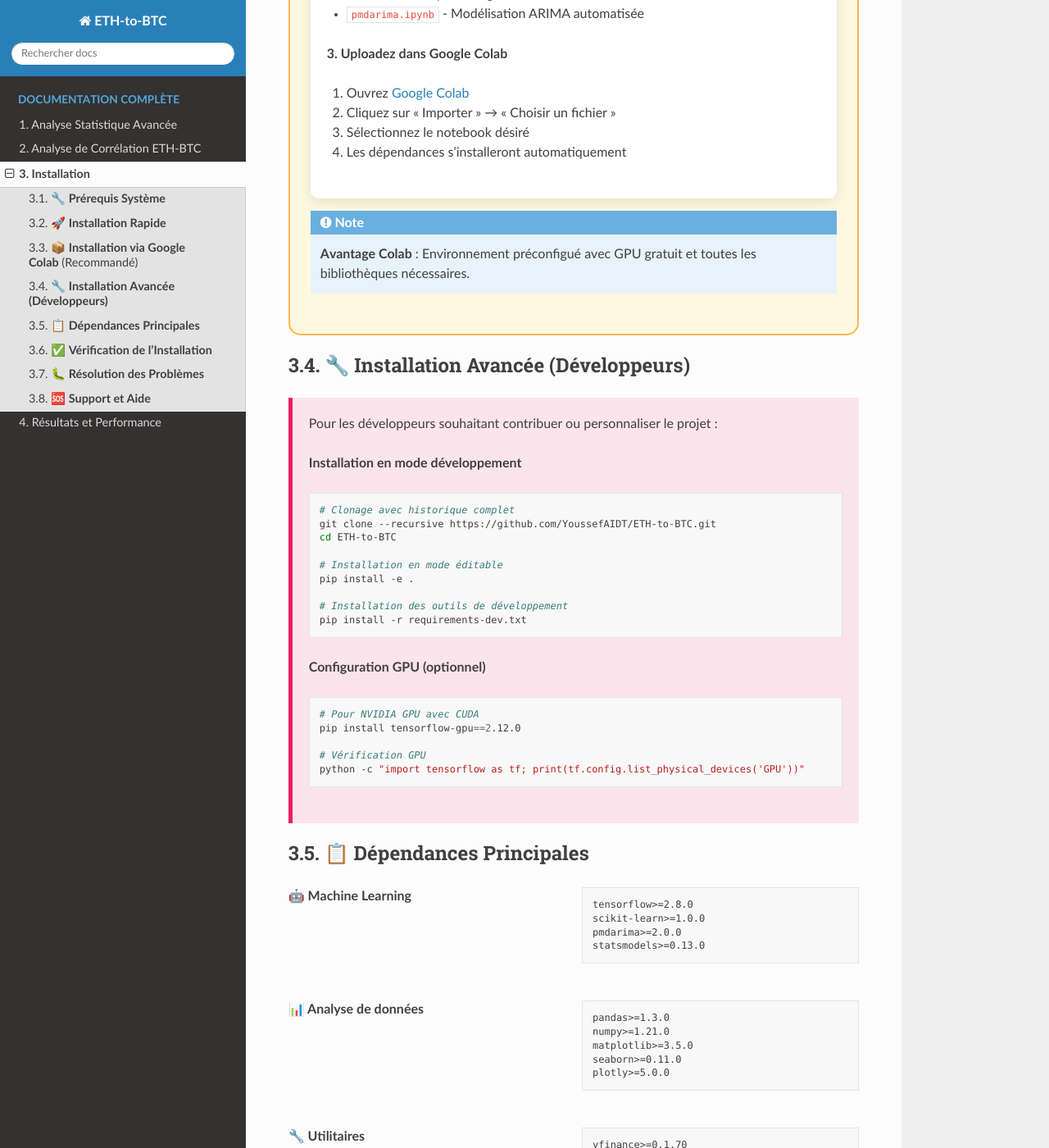
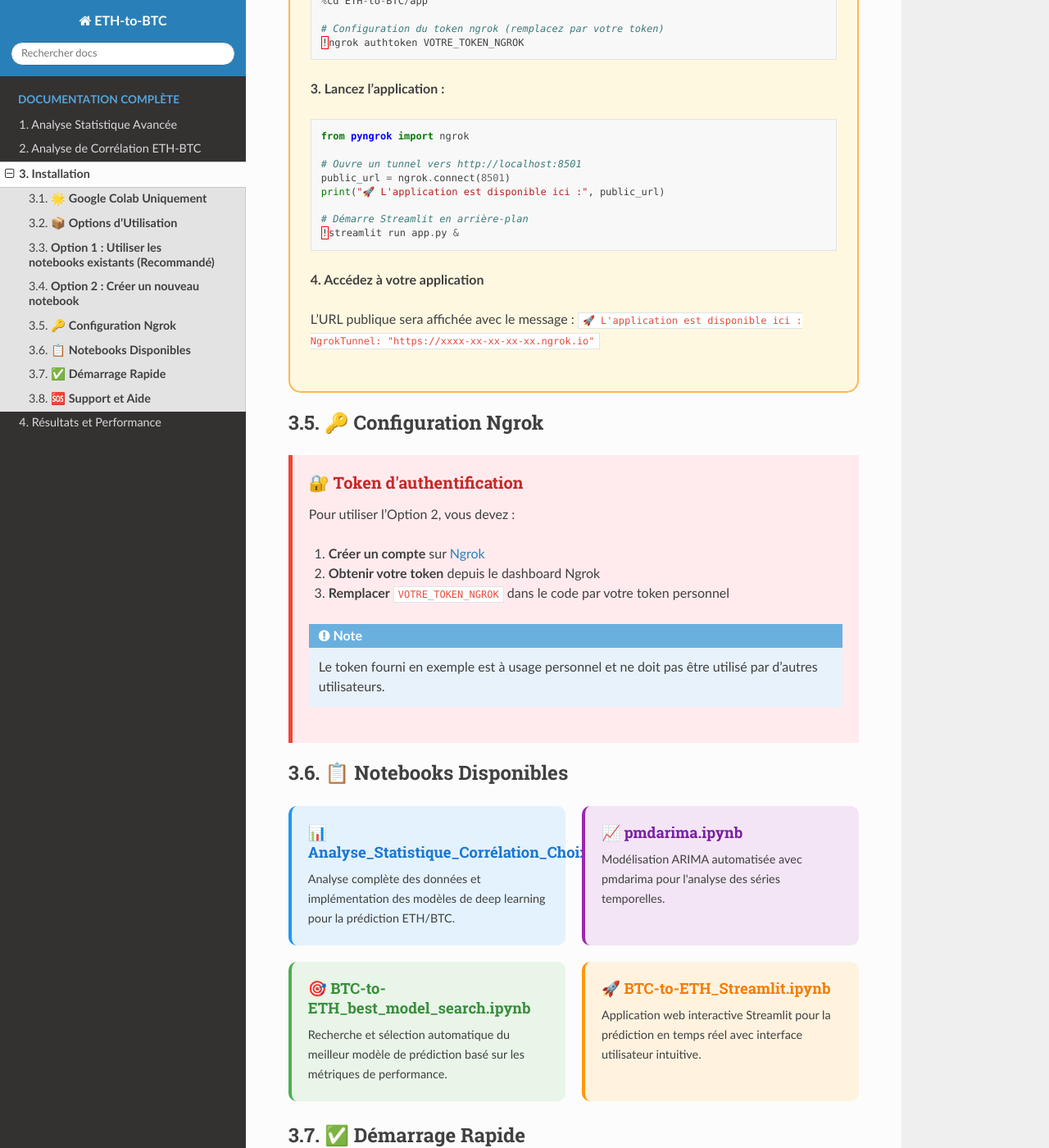
Before and after one commit to YoussefAIDT/ETH-to-BTC, a Sphinx documentation site: the page built from docs/source/installation.rst, in a window 1280 px wide and 1400 px high, scrolled down 1960 px. Shown: the whole window at 82% size. Built offline with Sphinx 7.4.7 and the Read the Docs theme 3.1.0, drawn with Linux system fonts in a browser that asks for light colours; pages that are not in the unit, such as notebooks, are missing from menus; some of the changed text lies outside the part shown.

Commit message:
Update installation.rst

```diff
--- a/docs/source/installation.rst
+++ b/docs/source/installation.rst
@@ -6,105 +6,51 @@ Installation
 
    <div style="background: linear-gradient(135deg, #667eea 0%, #764ba2 100%); padding: 30px; border-radius: 15px; color: white; text-align: center; margin: 30px 0; box-shadow: 0 10px 30px rgba(0,0,0,0.3);">
       <h2 style="margin: 0; font-size: 2.2em; font-weight: bold;">⚙️ Guide d'Installation</h2>
-      <p style="font-size: 1.1em; margin: 15px 0; opacity: 0.9;">Configuration rapide et optimisée pour votre environnement</p>
+      <p style="font-size: 1.1em; margin: 15px 0; opacity: 0.9;">Configuration exclusive pour Google Colab</p>
    </div>
 
-🔧 **Prérequis Système**
-========================
+🌟 **Google Colab Uniquement**
+==============================
 
 .. raw:: html
 
    <div style="background: #fff3cd; border: 1px solid #ffeaa7; padding: 20px; border-radius: 10px; margin: 20px 0;">
-      <h4 style="margin: 0 0 15px 0; color: #856404;">⚠️ Vérifications préalables</h4>
+      <h4 style="margin: 0 0 15px 0; color: #856404;">ℹ️ Information importante</h4>
 
-Avant de commencer l'installation, assurez-vous d'avoir :
+Ce projet est conçu exclusivement pour fonctionner sur **Google Colab**. Aucune installation locale n'est nécessaire ou supportée.
 
 .. raw:: html
 
-   <div style="display: grid; grid-template-columns: repeat(auto-fit, minmax(250px, 1fr)); gap: 15px; margin: 20px 0;">
-
-      <div style="background: #e3f2fd; padding: 15px; border-radius: 8px; border-left: 4px solid #2196f3;">
-         <h5 style="margin: 0 0 8px 0; color: #1976d2;">🐍 Python</h5>
-         <p style="margin: 0; font-size: 0.9em;">Version 3.8 ou supérieure</p>
-      </div>
-
-      <div style="background: #f3e5f5; padding: 15px; border-radius: 8px; border-left: 4px solid #9c27b0;">
-         <h5 style="margin: 0 0 8px 0; color: #7b1fa2;">💾 Mémoire RAM</h5>
-         <p style="margin: 0; font-size: 0.9em;">Minimum 8GB recommandé</p>
-      </div>
-
-      <div style="background: #e8f5e8; padding: 15px; border-radius: 8px; border-left: 4px solid #4caf50;">
-         <h5 style="margin: 0 0 8px 0; color: #388e3c;">💻 Espace disque</h5>
-         <p style="margin: 0; font-size: 0.9em;">2GB d'espace libre</p>
-      </div>
-
+   <div style="background: #e3f2fd; padding: 15px; border-radius: 8px; border-left: 4px solid #2196f3; margin: 15px 0;">
+      <h5 style="margin: 0 0 8px 0; color: #1976d2;">🎯 Avantages de Google Colab</h5>
+      <ul style="margin: 8px 0; padding-left: 20px;">
+         <li>Environnement préconfigué avec GPU gratuit</li>
+         <li>Toutes les bibliothèques nécessaires disponibles</li>
+         <li>Aucune configuration requise</li>
+         <li>Accès immédiat depuis n'importe quel navigateur</li>
+      </ul>
    </div>
 
 .. raw:: html
 
    </div>
 
-**Vérification de Python** :
-
-.. code-block:: bash
-
-   python --version
-   # Doit afficher Python 3.8.x ou supérieur
-
-🚀 **Installation Rapide**
-==========================
+📦 **Options d'Utilisation**
+============================
 
 .. raw:: html
 
    <div style="background: linear-gradient(135deg, #a8edea 0%, #fed6e3 100%); padding: 25px; border-radius: 15px; margin: 20px 0;">
-      <h3 style="margin: 0 0 15px 0; color: #2c3e50;">📥 Méthode recommandée</h3>
+      <h3 style="margin: 0 0 15px 0; color: #2c3e50;">🚀 Deux méthodes disponibles</h3>
 
-**Étape 1 : Cloner le dépôt**
-
-.. code-block:: bash
-
-   git clone https://github.com/YoussefAIDT/ETH-to-BTC.git
-   cd ETH-to-BTC
-
-**Étape 2 : Créer un environnement virtuel**
-
-.. code-block:: bash
-
-   # Création de l'environnement
-   python -m venv eth_btc_env
-
-   # Activation (Linux/Mac)
-   source eth_btc_env/bin/activate
-
-   # Activation (Windows)
-   eth_btc_env\Scripts\activate
-
-**Étape 3 : Installer les dépendances**
-
-.. code-block:: bash
-
-   pip install --upgrade pip
-   pip install -r requirements.txt
-
-.. raw:: html
-
-   </div>
-
-📦 **Installation via Google Colab** (Recommandé)
-=================================================
-
-.. raw:: html
-
-   <div style="background: #fff8e1; border: 2px solid #ffb74d; padding: 25px; border-radius: 15px; margin: 20px 0;">
-      <h3 style="margin: 0 0 15px 0; color: #ef6c00;">🌟 Option la plus simple</h3>
-
-Pour une utilisation immédiate sans configuration locale :
+**Option 1 : Utiliser les notebooks existants (Recommandé)**
+============================================================
 
 .. raw:: html
 
    <div style="background: white; padding: 20px; border-radius: 10px; box-shadow: 0 4px 15px rgba(0,0,0,0.1); margin: 15px 0;">
 
-**1. Accédez au dossier notebooks**
+**1. Accédez au dossier notebooks du projet**
 
 .. code-block:: bash
 
@@ -114,163 +60,145 @@ Pour une utilisation immédiate sans configuration locale :
 
 - ``Analyse_Statistique_Corrélation_Choix_Modèle.ipynb`` - Analyse complète et modèles de deep learning
 - ``pmdarima.ipynb`` - Modélisation ARIMA automatisée
+- ``BTC-to-ETH_best_model_search.ipynb`` - Recherche et sélection du meilleur modèle
+- ``BTC-to-ETH_Streamlit.ipynb`` - Application Streamlit interactive
 
 **3. Uploadez dans Google Colab**
 
 1. Ouvrez `Google Colab <https://colab.research.google.com/>`_
 2. Cliquez sur "Importer" → "Choisir un fichier"
 3. Sélectionnez le notebook désiré
-4. Les dépendances s'installeront automatiquement
+4. Exécutez toutes les cellules pour accéder à l'application
 
 .. raw:: html
 
    </div>
 
-.. note::
-   **Avantage Colab** : Environnement préconfigué avec GPU gratuit et toutes les bibliothèques nécessaires.
+**Option 2 : Créer un nouveau notebook**
+========================================
+
+.. raw:: html
+
+   <div style="background: #fff8e1; border: 2px solid #ffb74d; padding: 25px; border-radius: 15px; margin: 20px 0;">
+      <h3 style="margin: 0 0 15px 0; color: #ef6c00;">🛠️ Configuration manuelle</h3>
+
+Pour créer votre propre notebook avec l'application Streamlit :
+
+**1. Créez un nouveau notebook sur Google Colab**
+
+**2. Copiez et exécutez ce code dans une cellule :**
+
+.. code-block:: python
+
+   # Installation des dépendances
+   !pip install streamlit pyngrok --quiet
+
+   # Clonage du projet
+   !git clone --recursive https://github.com/YoussefAIDT/ETH-to-BTC.git
+
+   # Navigation vers le dossier app
+   %cd ETH-to-BTC/app
+
+   # Configuration du token ngrok (remplacez par votre token)
+   !ngrok authtoken VOTRE_TOKEN_NGROK
+
+**3. Lancez l'application :**
+
+.. code-block:: python
+
+   from pyngrok import ngrok
+
+   # Ouvre un tunnel vers http://localhost:8501
+   public_url = ngrok.connect(8501)
+   print("🚀 L'application est disponible ici :", public_url)
+
+   # Démarre Streamlit en arrière-plan
+   !streamlit run app.py &
+
+**4. Accédez à votre application**
+
+L'URL publique sera affichée avec le message :
+``🚀 L'application est disponible ici : NgrokTunnel: "https://xxxx-xx-xx-xx-xx.ngrok.io"``
 
 .. raw:: html
 
    </div>
 
-🔧 **Installation Avancée (Développeurs)**
-==========================================
+🔑 **Configuration Ngrok**
+=========================
 
 .. raw:: html
 
-   <div style="background: #fce4ec; border-left: 5px solid #e91e63; padding: 20px; margin: 20px 0;">
+   <div style="background: #ffebee; border-left: 5px solid #f44336; padding: 20px; margin: 20px 0;">
+      <h3 style="margin: 0 0 15px 0; color: #c62828;">🔐 Token d'authentification</h3>
 
-Pour les développeurs souhaitant contribuer ou personnaliser le projet :
+Pour utiliser l'Option 2, vous devez :
 
-**Installation en mode développement**
+1. **Créer un compte** sur `Ngrok <https://ngrok.com/>`_
+2. **Obtenir votre token** depuis le dashboard Ngrok
+3. **Remplacer** ``VOTRE_TOKEN_NGROK`` dans le code par votre token personnel
 
-.. code-block:: bash
-
-   # Clonage avec historique complet
-   git clone --recursive https://github.com/YoussefAIDT/ETH-to-BTC.git
-   cd ETH-to-BTC
-
-   # Installation en mode éditable
-   pip install -e .
-
-   # Installation des outils de développement
-   pip install -r requirements-dev.txt
-
-**Configuration GPU (optionnel)**
-
-.. code-block:: bash
-
-   # Pour NVIDIA GPU avec CUDA
-   pip install tensorflow-gpu==2.12.0
-
-   # Vérification GPU
-   python -c "import tensorflow as tf; print(tf.config.list_physical_devices('GPU'))"
+.. note::
+   Le token fourni en exemple est à usage personnel et ne doit pas être utilisé par d'autres utilisateurs.
 
 .. raw:: html
 
    </div>
 
-📋 **Dépendances Principales**
-=============================
+📋 **Notebooks Disponibles**
+============================
 
 .. raw:: html
 
    <div style="display: grid; grid-template-columns: repeat(auto-fit, minmax(300px, 1fr)); gap: 20px; margin: 25px 0;">
 
-**🤖 Machine Learning**
+.. raw:: html
 
-.. code-block:: text
+   <div style="background: #e3f2fd; padding: 20px; border-radius: 10px; border-left: 4px solid #2196f3;">
+      <h4 style="margin: 0 0 10px 0; color: #1976d2;">📊 Analyse_Statistique_Corrélation_Choix_Modèle.ipynb</h4>
+      <p style="margin: 0; font-size: 0.9em;">Analyse complète des données et implémentation des modèles de deep learning pour la prédiction ETH/BTC.</p>
+   </div>
 
-   tensorflow>=2.8.0
-   scikit-learn>=1.0.0
-   pmdarima>=2.0.0
-   statsmodels>=0.13.0
+.. raw:: html
 
-**📊 Analyse de données**
+   <div style="background: #f3e5f5; padding: 20px; border-radius: 10px; border-left: 4px solid #9c27b0;">
+      <h4 style="margin: 0 0 10px 0; color: #7b1fa2;">📈 pmdarima.ipynb</h4>
+      <p style="margin: 0; font-size: 0.9em;">Modélisation ARIMA automatisée avec pmdarima pour l'analyse des séries temporelles.</p>
+   </div>
 
-.. code-block:: text
+.. raw:: html
 
-   pandas>=1.3.0
-   numpy>=1.21.0
-   matplotlib>=3.5.0
-   seaborn>=0.11.0
-   plotly>=5.0.0
+   <div style="background: #e8f5e8; padding: 20px; border-radius: 10px; border-left: 4px solid #4caf50;">
+      <h4 style="margin: 0 0 10px 0; color: #388e3c;">🎯 BTC-to-ETH_best_model_search.ipynb</h4>
+      <p style="margin: 0; font-size: 0.9em;">Recherche et sélection automatique du meilleur modèle de prédiction basé sur les métriques de performance.</p>
+   </div>
 
-**🔧 Utilitaires**
+.. raw:: html
 
-.. code-block:: text
-
-   yfinance>=0.1.70
-   requests>=2.25.0
-   tqdm>=4.62.0
+   <div style="background: #fff3e0; padding: 20px; border-radius: 10px; border-left: 4px solid #ff9800;">
+      <h4 style="margin: 0 0 10px 0; color: #f57c00;">🚀 BTC-to-ETH_Streamlit.ipynb</h4>
+      <p style="margin: 0; font-size: 0.9em;">Application web interactive Streamlit pour la prédiction en temps réel avec interface utilisateur intuitive.</p>
+   </div>
 
 .. raw:: html
 
    </div>
 
-✅ **Vérification de l'Installation**
-====================================
+✅ **Démarrage Rapide**
+======================
 
 .. raw:: html
 
    <div style="background: linear-gradient(135deg, #4facfe 0%, #00f2fe 100%); padding: 25px; border-radius: 15px; color: white; margin: 20px 0;">
-      <h3 style="margin: 0 0 15px 0;">🧪 Tests de validation</h3>
+      <h3 style="margin: 0 0 15px 0;">🚀 En 3 étapes simples</h3>
 
-Exécutez ces commandes pour vérifier que tout fonctionne correctement :
+**Étape 1** : Ouvrez `Google Colab <https://colab.research.google.com/>`_
 
-.. code-block:: python
+**Étape 2** : Choisissez votre méthode :
+- Importez un notebook existant depuis le projet, OU
+- Créez un nouveau notebook avec le code de configuration
 
-   # Test des imports principaux
-   import tensorflow as tf
-   import pandas as pd
-   import numpy as np
-   import matplotlib.pyplot as plt
-
-   print("✅ TensorFlow version:", tf.__version__)
-   print("✅ Pandas version:", pd.__version__)
-   print("✅ NumPy version:", np.__version__)
-
-**Test de fonctionnement**
-
-.. code-block:: bash
-
-   # Depuis le répertoire du projet
-   python -c "from src.data.collector import *; print('✅ Import successful')"
-
-.. raw:: html
-
-   </div>
-
-🐛 **Résolution des Problèmes**
-===============================
-
-.. raw:: html
-
-   <div style="background: #ffebee; border-left: 5px solid #f44336; padding: 20px; margin: 20px 0;">
-      <h3 style="margin: 0 0 15px 0; color: #c62828;">🔧 Erreurs courantes</h3>
-
-**Problème : Erreur d'importation TensorFlow**
-
-.. code-block:: bash
-
-   # Solution
-   pip uninstall tensorflow
-   pip install tensorflow==2.12.0
-
-**Problème : Conflits de versions**
-
-.. code-block:: bash
-
-   # Réinstallation propre
-   pip freeze > temp_requirements.txt
-   pip uninstall -r temp_requirements.txt -y
-   pip install -r requirements.txt
-
-**Problème : Mémoire insuffisante**
-
-- Utilisez Google Colab avec GPU
-- Réduisez la taille des batches dans les notebooks
-- Fermez les autres applications
+**Étape 3** : Exécutez les cellules et profitez de l'application !
 
 .. raw:: html
 
@@ -285,9 +213,10 @@ Exécutez ces commandes pour vérifier que tout fonctionne correctement :
 
 Si vous rencontrez des difficultés :
 
-1. **📖 Consultez** la section FAQ dans la documentation
-2. **🐛 Ouvrez** une issue sur GitHub avec les détails de l'erreur
-3. **💬 Contactez** l'équipe de développement
+1. **📖 Vérifiez** que vous utilisez bien Google Colab
+2. **🔑 Assurez-vous** d'avoir un token Ngrok valide (Option 2)
+3. **🐛 Ouvrez** une issue sur GitHub avec les détails de l'erreur
+4. **💬 Contactez** l'équipe de développement
 
 .. raw:: html
 
@@ -305,4 +234,4 @@ Si vous rencontrez des difficultés :
    </div>
 
 .. tip::
-   **Prochaine étape** : Une fois l'installation terminée, dirigez-vous vers :doc:`correlation_analysis` pour comprendre les fondements théoriques du projet.
+   **Prochaine étape** : Une fois l'application lancée, dirigez-vous vers :doc:`correlation_analysis` pour comprendre les fondements théoriques du projet.
```
